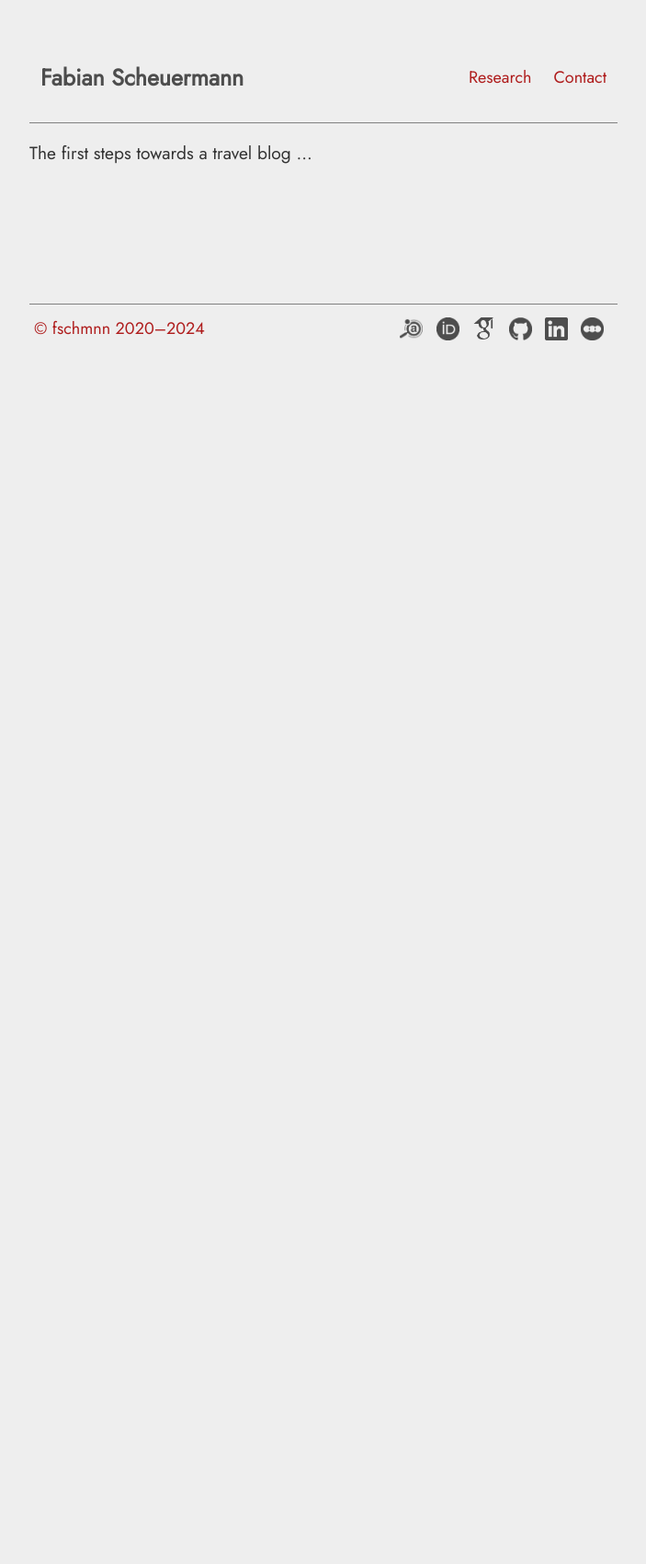
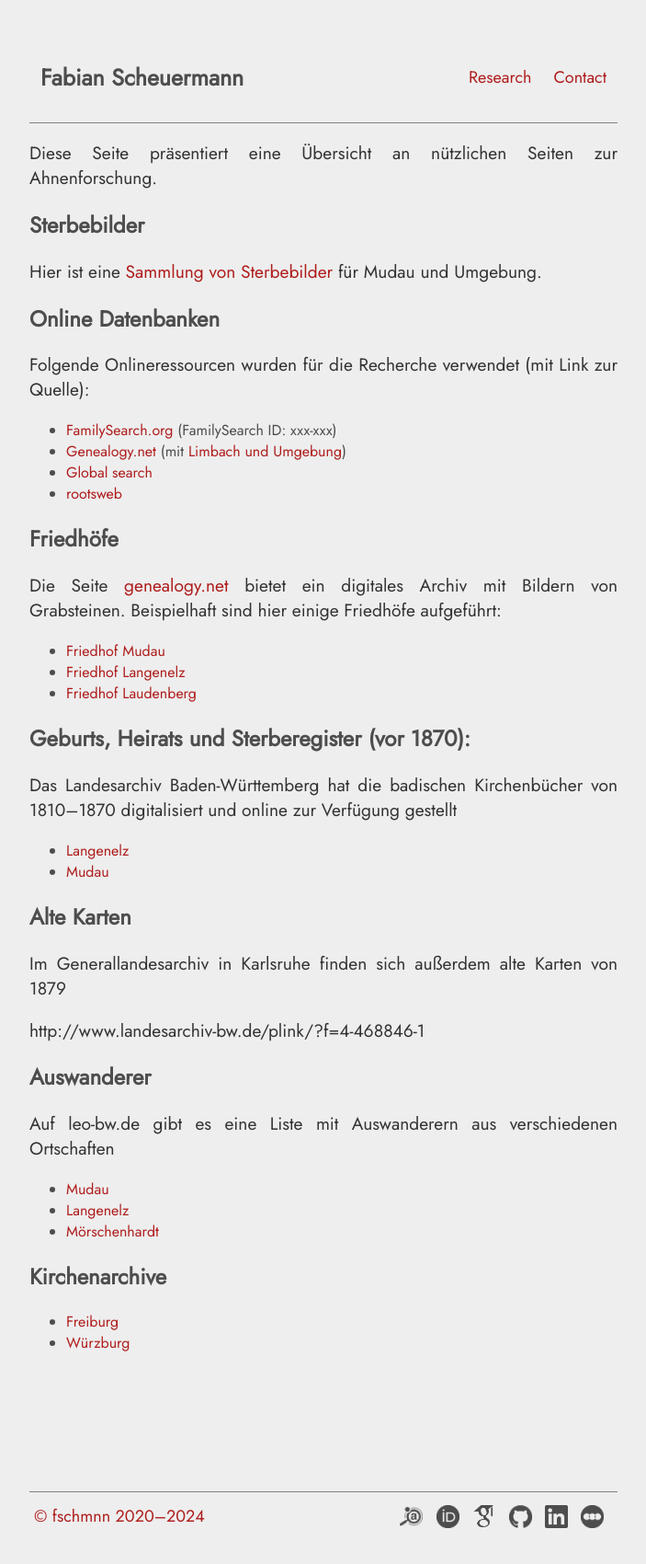
Before and after one commit to fschmnn/fschmnn.github.io, a Jekyll site: the page built from _pages/genealogie.md, in a window 1280 px wide. Shown: the whole page at 92% size, without its empty margins (288-991 px from the left). Built offline with Jekyll 4.4.1, drawn with Linux system fonts in a browser that asks for light colours; before the commit the page ends 900 px from its top, so only the background shows below that.

Commit message:
2024.03.23 - Quellen für Genealogie überarbeitet

```diff
--- a/_pages/genealogie.md
+++ b/_pages/genealogie.md
@@ -1,7 +1,63 @@
 ---
 layout: default
-title: genealogie
+title: Genealogie
 permalink: /genealogie/
+description: Übersicht an Quellen für die Ahnenforschung.
 ---
 
-The first steps towards a travel blog ...
+
+Diese Seite präsentiert eine Übersicht an nützlichen Seiten zur Ahnenforschung.
+
+
+## Sterbebilder
+
+Hier ist eine [Sammlung von Sterbebilder](/genealogie/sterbebilder) für Mudau und Umgebung.
+
+
+## Online Datenbanken
+
+Folgende Onlineressourcen wurden für die Recherche verwendet (mit Link zur Quelle):
+
+* [FamilySearch.org](https://www.familysearch.org/) (FamilySearch ID: xxx-xxx)
+* [Genealogy.net](http://www.genealogy.net)  (mit [Limbach und Umgebung](http://gedbas.genealogy.net/person/database/50196))
+* [Global search](http://familie-beuss.de/Crawl)
+* [rootsweb](https://wc.rootsweb.com/cgi-bin/igm.cgi)
+
+
+## Friedhöfe
+
+Die Seite [genealogy.net](https://grabsteine.genealogy.net/) bietet ein digitales Archiv mit Bildern von Grabsteinen. Beispielhaft sind hier einige Friedhöfe aufgeführt:
+
+- [Friedhof Mudau](http://grabsteine.genealogy.net/namelist.php?cem=3902&lang=de)
+- [Friedhof Langenelz](http://grabsteine.genealogy.net/namelist.php?cem=3810&lang=de)
+- [Friedhof Laudenberg](http://grabsteine.genealogy.net/namelist.php?cem=3609&lang=de)
+
+
+## Geburts, Heirats und Sterberegister (vor 1870):
+
+Das Landesarchiv Baden-Württemberg hat die badischen Kirchenbücher von 1810–1870 digitalisiert und online zur Verfügung gestellt
+
+- [Langenelz](http://www.landesarchiv-bw.de/plink/?f=4-1119438)
+- [Mudau](http://www.landesarchiv-bw.de/plink/?f=4-1119482)
+
+
+## Alte Karten
+
+Im Generallandesarchiv in Karlsruhe finden sich außerdem alte Karten von 1879
+
+http://www.landesarchiv-bw.de/plink/?f=4-468846-1
+
+
+## Auswanderer
+
+Auf leo-bw.de gibt es eine Liste mit Auswanderern aus verschiedenen Ortschaften
+
+- [Mudau](https://www.leo-bw.de/web/guest/detail/-/Detail/details/DOKUMENT/labw_auswanderer/6105/Auswanderer+aus+Mudau)
+- [Langenelz](https://www.leo-bw.de/web/guest/detail/-/Detail/details/DOKUMENT/labw_auswanderer/6103/Auswanderer+aus+Langenelz)
+- [Mörschenhardt](https://www.leo-bw.de/web/guest/detail/-/Detail/details/DOKUMENT/labw_auswanderer/6104/Auswanderer+aus+M%C3%B6rschenhardt)
+
+
+## Kirchenarchive
+
+- [Freiburg](https://www.ebfr.de/html/content/erzb_archiv.html?stichwortsuche=Ahnenforschung)
+- [Würzburg](https://abbw.bistum-wuerzburg.de/archiv/familienforschung/)
```
Also changed, not shown: _pages/genealogie/sterbebilder.md (+4 -2 lines), _pages/links.md (+0 -1 lines).
